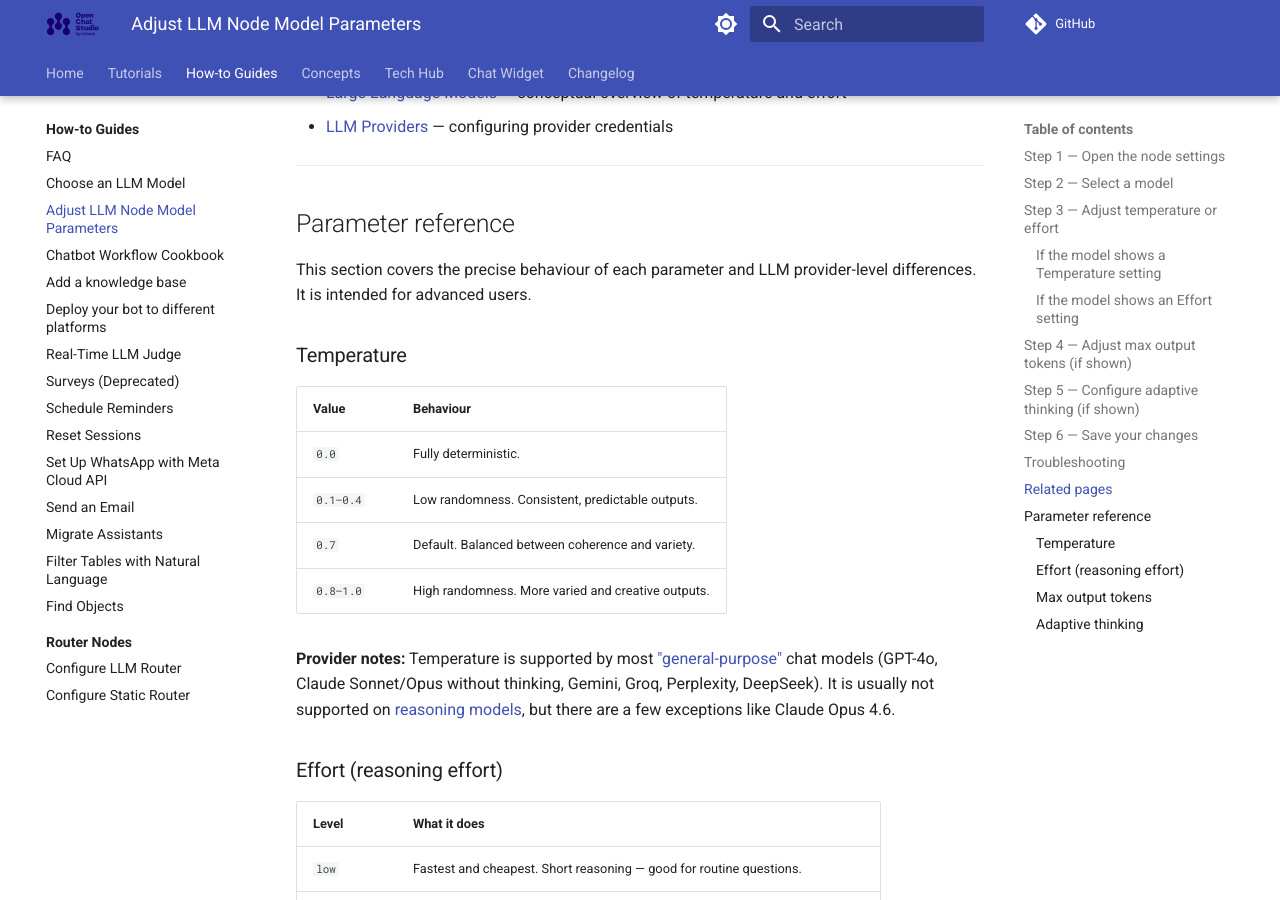
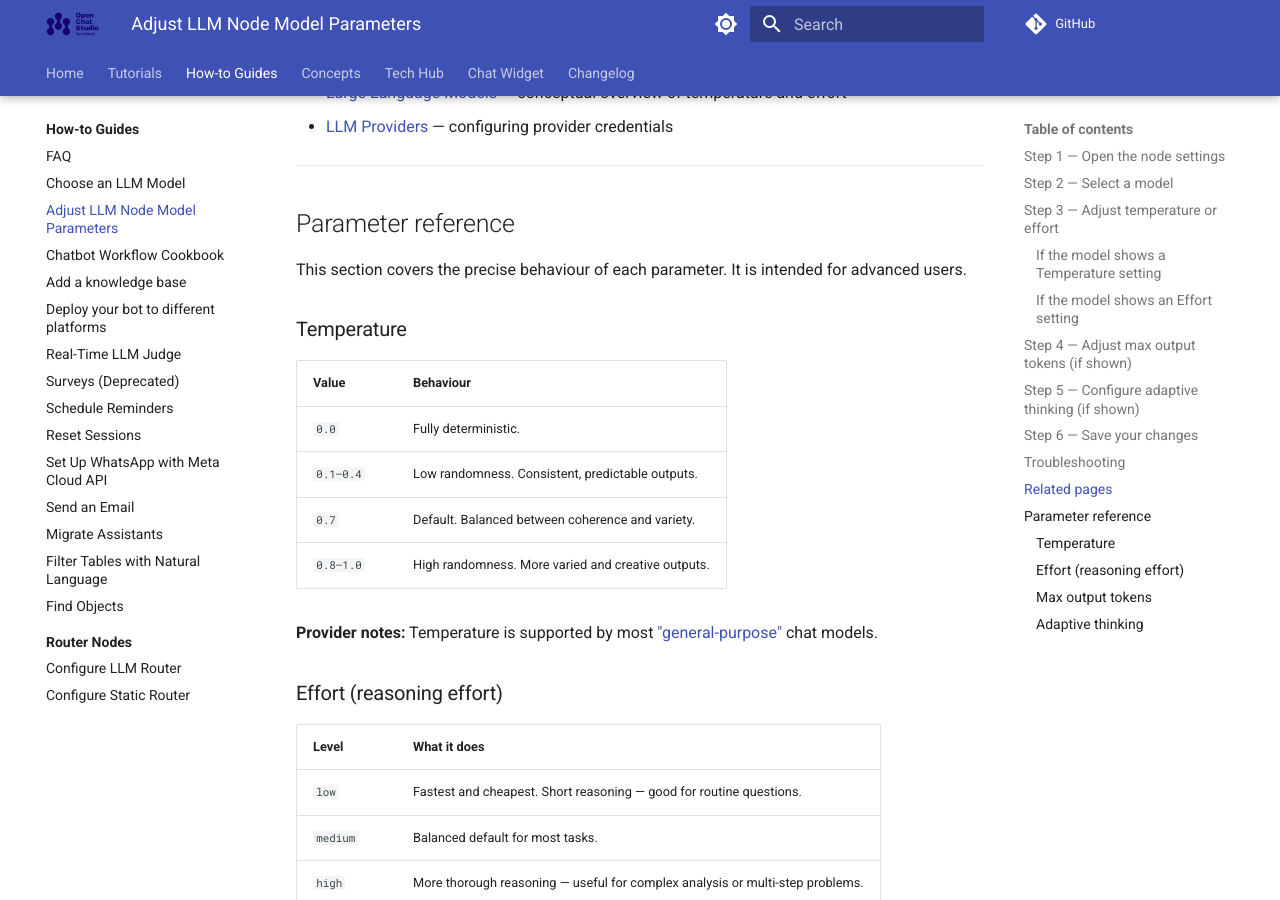
Before and after one commit to dimagi/open-chat-studio-docs, an MkDocs documentation site: the page built from docs/how-to/adjust_llm_node_model_parameters.md, in a window 1280 px wide and 900 px high, scrolled down 2185 px. Built offline with MkDocs 1.6.1 and Material for MkDocs 9.7.7, drawn with Linux system fonts in a browser that asks for light colours; a script that is not in the unit is left out; comment, search, counter and statistics services are not loaded; some of the changed text lies outside the part shown.

Commit message:
Removed specifics about model versions. Small review fixes

```diff
--- a/docs/how-to/adjust_llm_node_model_parameters.md
+++ b/docs/how-to/adjust_llm_node_model_parameters.md
@@ -61,7 +61,7 @@ See [Adaptive thinking](#adaptive-thinking) in the parameter reference below for
 Your team may not have that provider configured. Ask your team administrator or see [LLM Providers](../concepts/team/llm_providers.md).
 
 **Responses are being cut off.**
-The max output token limit may be too low. Raise it in the node settings. If you are using a [reasoning model](../how-to/choose_llm_model.md#two-model-types), this is especially common — see [Max output tokens](#max-output-tokens) in the parameter reference below.
+The max output token limit may be too low. Raise it in the node settings. If you are using a [reasoning model](choose_llm_model.md#two-model-types), this is especially common — see [Max output tokens](#max-output-tokens) in the parameter reference below.
 
 ## Related pages
 
@@ -73,7 +73,7 @@ The max output token limit may be too low. Raise it in the node settings. If you
 
 ## Parameter reference
 
-This section covers the precise behaviour of each parameter and LLM provider-level differences. It is intended for advanced users.
+This section covers the precise behaviour of each parameter. It is intended for advanced users.
 
 ### Temperature
 
@@ -84,7 +84,7 @@ This section covers the precise behaviour of each parameter and LLM provider-lev
 | `0.7` | Default. Balanced between coherence and variety. |
 | `0.8–1.0` | High randomness. More varied and creative outputs. |
 
-**Provider notes:** Temperature is supported by most ["general-purpose"](choose_llm_model.md#two-model-types) chat models (GPT-4o, Claude Sonnet/Opus without thinking, Gemini, Groq, Perplexity, DeepSeek). It is usually not supported on [reasoning models](choose_llm_model.md#two-model-types), but there are a few exceptions like Claude Opus 4.6.
+**Provider notes:** Temperature is supported by most ["general-purpose"](choose_llm_model.md#two-model-types) chat models.
 
 ### Effort (reasoning effort)
 
```
Also changed, not shown: other parts of docs/how-to/adjust_llm_node_model_parameters.md (+1 -1 lines), docs/how-to/choose_llm_model.md (+2 -2 lines), docs/how-to/index.md (+7 -4 lines), docs/tutorials/configure_providers.md (+3 -2 lines).
